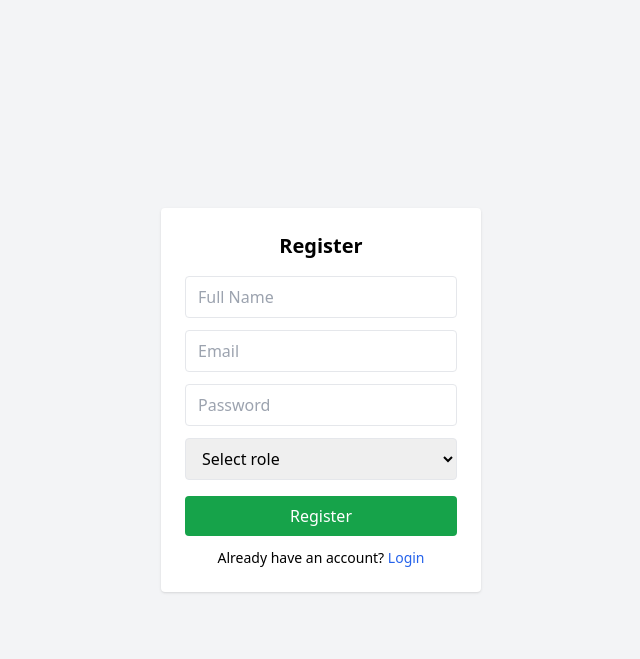
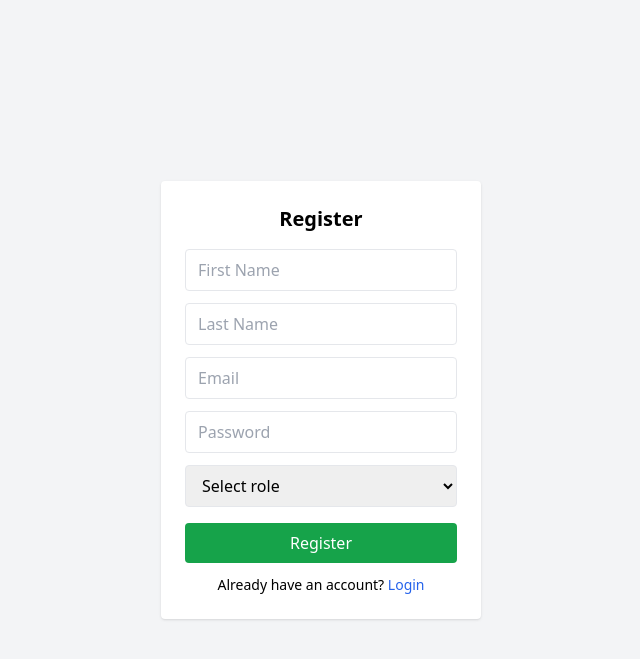
Before and after one commit to amineElgaini/coach-athlete-app, a PHP site: page /register.php in a window 1280 px wide. Shown: the top 659 px of the page, without its empty margins (319-959 px from the left). Run offline with PHP 8.4, Linux system fonts and the light colour scheme; some libraries are stand-ins or nearby versions.

Commit message:
fix registration fields

```diff
--- a/register.php
+++ b/register.php
@@ -1,17 +1,21 @@
 <?php
 session_start();
+ini_set('display_errors', 1);
+ini_set('display_startup_errors', 1);
+error_reporting(E_ALL);
 
 include "includes/db.php";
 
 
 if ($_SERVER['REQUEST_METHOD'] === 'POST') {
-    $name = $_POST['name'];
+    $first_name = $_POST['first_name'];
+    $last_name = $_POST['last_name'];
     $email = $_POST['email'];
     $password = password_hash($_POST['password'], PASSWORD_DEFAULT);
     $role = $_POST['role'];
 
-    $stmt = $conn->prepare("INSERT INTO users (name, email, password, role) VALUES (?, ?, ?, ?)");
-    $stmt->bind_param("ssss", $name, $email, $password, $role);
+    $stmt = $conn->prepare("INSERT INTO users (first_name, last_name, email, password, role) VALUES (?, ?, ?, ?, ?)");
+    $stmt->bind_param("sssss", $first_name, $last_name, $email, $password, $role);
     $stmt->execute();
 
     $_SESSION['user_id'] = $conn->insert_id;
@@ -38,8 +42,8 @@ if ($_SERVER['REQUEST_METHOD'] === 'POST') {
 
 <form method="POST" class="bg-white p-6 rounded shadow w-80">
     <h1 class="text-xl font-bold mb-4 text-center">Register</h1>
-
-    <input type="text" name="name" placeholder="Full Name" required class="w-full mb-3 px-3 py-2 border rounded">
+    <input type="text" name="first_name" placeholder="First Name" required class="w-full mb-3 px-3 py-2 border rounded">
+    <input type="text" name="last_name" placeholder="Last Name" required class="w-full mb-3 px-3 py-2 border rounded">
     <input type="email" name="email" placeholder="Email" required class="w-full mb-3 px-3 py-2 border rounded">
     <input type="password" name="password" placeholder="Password" required class="w-full mb-3 px-3 py-2 border rounded">
 
```
